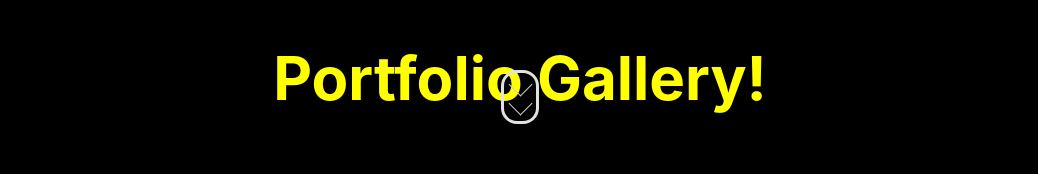
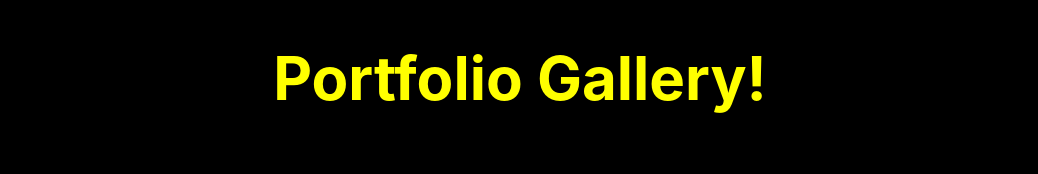
Before and after one commit to Upenatom/portfolio, a React (Create React App) app: page / in a window 1280 px wide. Shown: the part 612-786 px from the top of the page, without its empty margins (120-1158 px from the left). Built offline with nearby package versions, Linux system fonts and the light colour scheme.

Commit message:
remove scroll down animation

```diff
--- a/src/App.js
+++ b/src/App.js
@@ -24,7 +24,7 @@ export default function App() {
           <h1><span style={{color: "yellow", fontSize:"125%"}}>Hello</span> Web Traveller!</h1>
           <h1>My name is <span style={{color: "blue", fontSize:"200%"}}>Randolph</span>. </h1>
           <h2>Welcome to my <span style={{color: "yellow", fontSize:"125%"}}>Portfolio Gallery!</span></h2>
-          <div className='scrollDown'/>
+          {/* <div className='scrollDown'/> */}
         </div>
 
         <div className="page2">
@@ -72,7 +72,7 @@ export default function App() {
             <h2 className="integrate">MERGE COMPLETE</h2>
               </div>
           </div>
-          <div className='scrollDown'/>
+          {/* <div className='scrollDown'/> */}
         </div>
         <div className="page5">
           <h1 data-aos="fade-in" data-aos-duration="3000" data-aos-delay="500">YOU ARE NOW READY.</h1>
```
